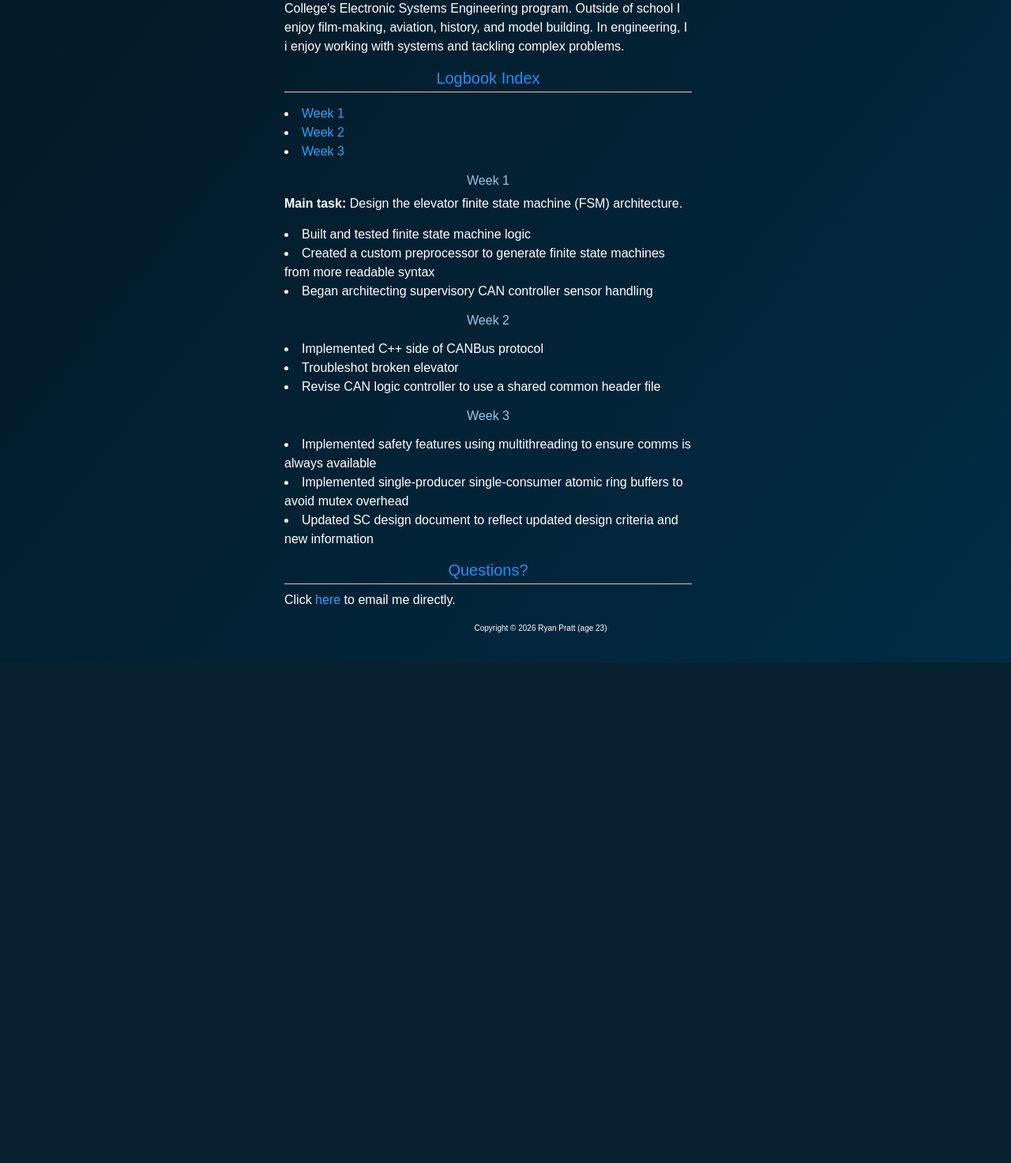
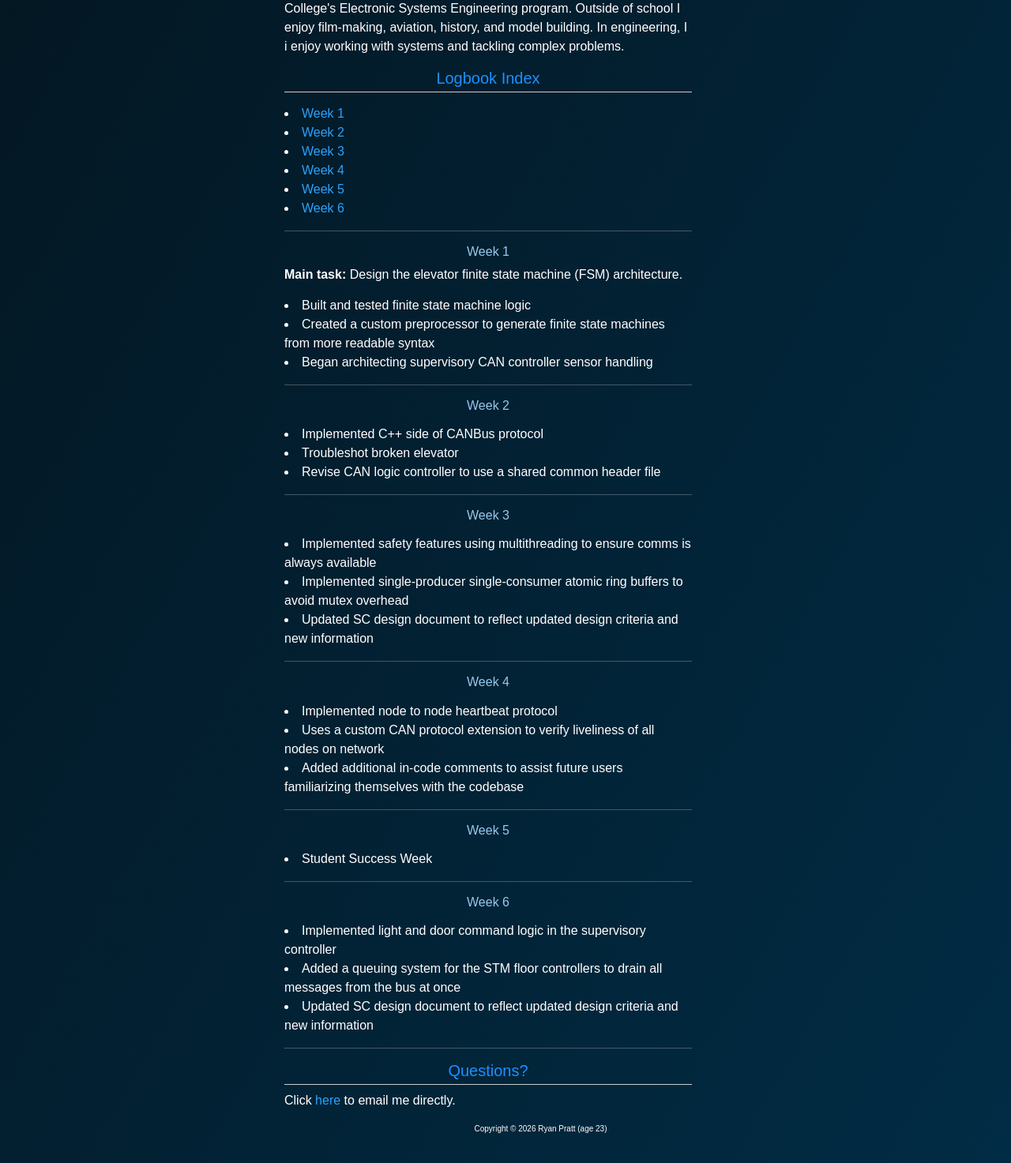
Before and after one commit to fcpage/project_vi_website, a PHP site: page /logbooks/ryan/php/ryan_bio.php in a window 1280 px wide. Shown: the part 753-2226 px from the top of the page at 79% size. Before the commit the page ends 1592 px from the top, so only its background shows below. Run offline with PHP 8.4, Linux system fonts and the light colour scheme.

Commit message:
Update Ryan logbook entries

```diff
--- a/logbooks/ryan/php/ryan_bio.php
+++ b/logbooks/ryan/php/ryan_bio.php
@@ -80,7 +80,12 @@
         <li><a href="#week1">Week 1</a></li>
         <li><a href="#week2">Week 2</a></li>
         <li><a href="#week3">Week 3</a></li>
+        <li><a href="#week4">Week 4</a></li>
+        <li><a href="#week5">Week 5</a></li>
+        <li><a href="#week6">Week 6</a></li>
     </ul>
+
+    <hr>
 
     <h3 id="week1">Week 1</h3>
     <b>Main task:</b> Design the elevator finite state machine (FSM) architecture.
@@ -96,6 +101,8 @@
         </li>
     </ul>
 
+    <hr>
+
     <h3 id="week2">Week 2</h3>
     <ul>
         <li>
@@ -109,12 +116,41 @@
         </li>
     </ul>
 
+    <hr>
+
     <h3 id="week3">Week 3</h3>
     <ul>
         <li>Implemented safety features using multithreading to ensure comms is always available</li>
         <li>Implemented single-producer single-consumer atomic ring buffers to avoid mutex overhead</li>
         <li>Updated SC design document to reflect updated design criteria and new information</li>
     </ul>
+
+    <hr>
+
+    <h3 id="week4">Week 4</h3>
+    <ul>
+        <li>Implemented node to node heartbeat protocol</li>
+        <li>Uses a custom CAN protocol extension to verify liveliness of all nodes on network</li>
+        <li>Added additional in-code comments to assist future users familiarizing themselves with the codebase</li>
+    </ul>
+
+    <hr>
+
+    <h3 id="week5">Week 5</h3>
+    <ul>
+        <li>Student Success Week</li>
+    </ul>
+
+    <hr>
+
+    <h3 id="week6">Week 6</h3>
+    <ul>
+        <li>Implemented light and door command logic in the supervisory controller</li>
+        <li>Added a queuing system for the STM floor controllers to drain all messages from the bus at once</li>
+        <li>Updated SC design document to reflect updated design criteria and new information</li>
+    </ul>
+
+    <hr>
 
     <h2>Questions?</h2>
     <p>Click <a href="mailto:rpratt3415@conestogac.on.ca">here</a> to email me directly.</p>
```
